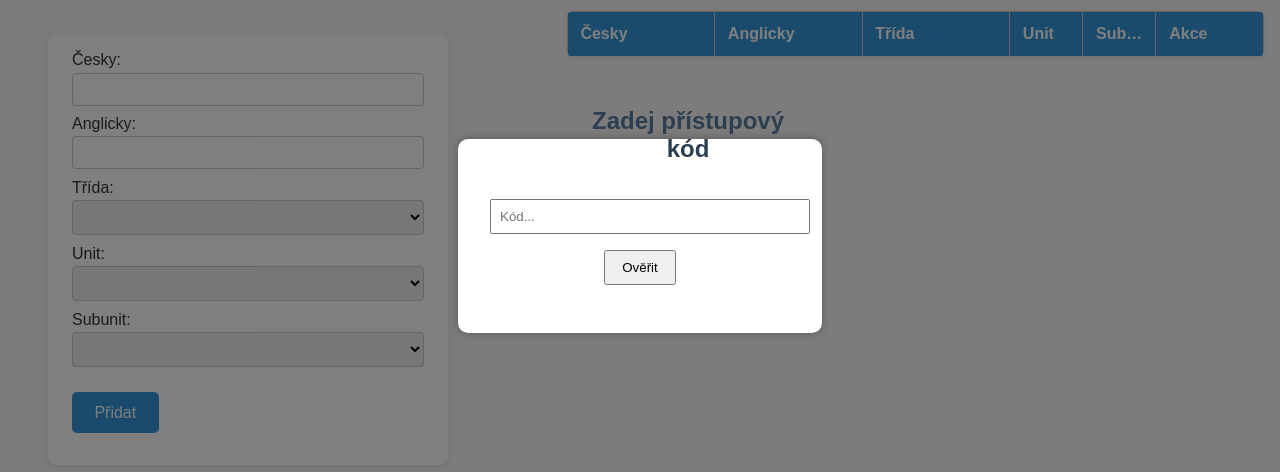
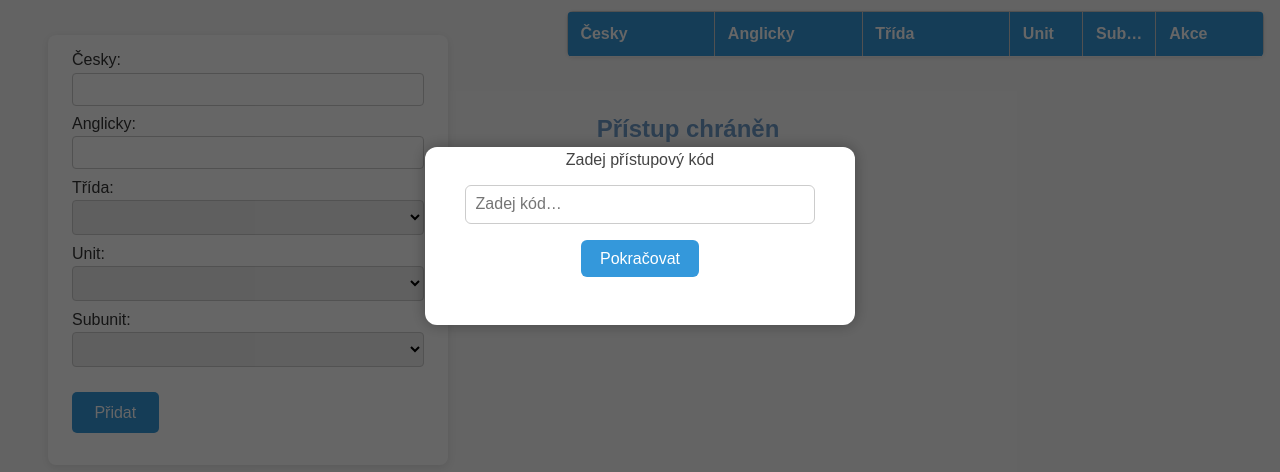
Before and after one commit to AdamHron/procvicovani-anglickych-slov, a website: page public/přidáváníslov.html in a window 1280 px wide. Shown: the part 164-636 px from the top of the page. Drawn offline with Linux system fonts and the light colour scheme; no server answers.

Commit message:
Update přidáváníslov.html

```diff
--- a/public/přidáváníslov.html
+++ b/public/přidáváníslov.html
@@ -206,35 +206,87 @@ label[for="razeni"] {
   display: inline-block;
   color: #2c3e50;
 }
+
+#overlay {
+  position: fixed;
+  top: 0;
+  left: 0;
+  width: 100%;
+  height: 100%;
+  background: rgba(0,0,0,0.6);
+  z-index: 9999;
+  display: flex;
+  justify-content: center;
+  align-items: center;
+}
+
+#auth-box {
+  background: white;
+  padding: 2rem 2.5rem;
+  border-radius: 12px;
+  box-shadow: 0 0 15px rgba(0,0,0,0.3);
+  text-align: center;
+  max-width: 350px;
+  width: 90%;
+}
+
+#auth-box h2 {
+  margin-bottom: 0.5rem;
+  color: #2c3e50;
+}
+
+#auth-box p {
+  margin: 0.5rem 0 1rem;
+  color: #444;
+}
+
+#auth-box input {
+  padding: 0.6rem;
+  font-size: 1rem;
+  width: 100%;
+  border: 1px solid #ccc;
+  border-radius: 6px;
+  margin-bottom: 1rem;
+  box-sizing: border-box;
+}
+
+#auth-box button {
+  background-color: #3498db;
+  color: white;
+  padding: 0.6rem 1.2rem;
+  border: none;
+  border-radius: 6px;
+  cursor: pointer;
+  font-size: 1rem;
+  transition: background-color 0.3s ease;
+}
+
+#auth-box button:hover {
+  background-color: #2980b9;
+}
+
+#error-msg {
+  margin-top: 1rem;
+  color: red;
+  font-weight: bold;
+}
+
   </style>
 </head>
 <body>
   <h1>Přidat slovíčko</h1>
 
 
-<div id="auth-modal" style="
-  position: fixed;
-  top: 0; left: 0; right: 0; bottom: 0;
-  background-color: rgba(0,0,0,0.5);
-  display: flex;
-  justify-content: center;
-  align-items: center;
-  z-index: 1000;
-">
-  <div style="
-    background: white;
-    padding: 2rem;
-    border-radius: 10px;
-    box-shadow: 0 0 10px rgba(0,0,0,0.3);
-    text-align: center;
-    width: 300px;
-  ">
-    <h2>Zadej přístupový kód</h2>
-    <input type="password" id="access-code" style="padding: 0.5rem; width: 100%; margin-top: 1rem;" placeholder="Kód...">
-    <button onclick="overKod()" style="margin-top: 1rem; padding: 0.5rem 1rem;">Ověřit</button>
-    <p id="error-msg" style="color: red; margin-top: 1rem;"></p>
+<div id="overlay">
+  <div id="auth-box">
+    <h2>Přístup chráněn</h2>
+    <p>Zadej přístupový kód</p>
+    <input type="password" id="access-code" placeholder="Zadej kód…" />
+    <button onclick="verifyCode()">Pokračovat</button>
+    <p id="error-msg"></p>
   </div>
 </div>
+
 
 
 
```
